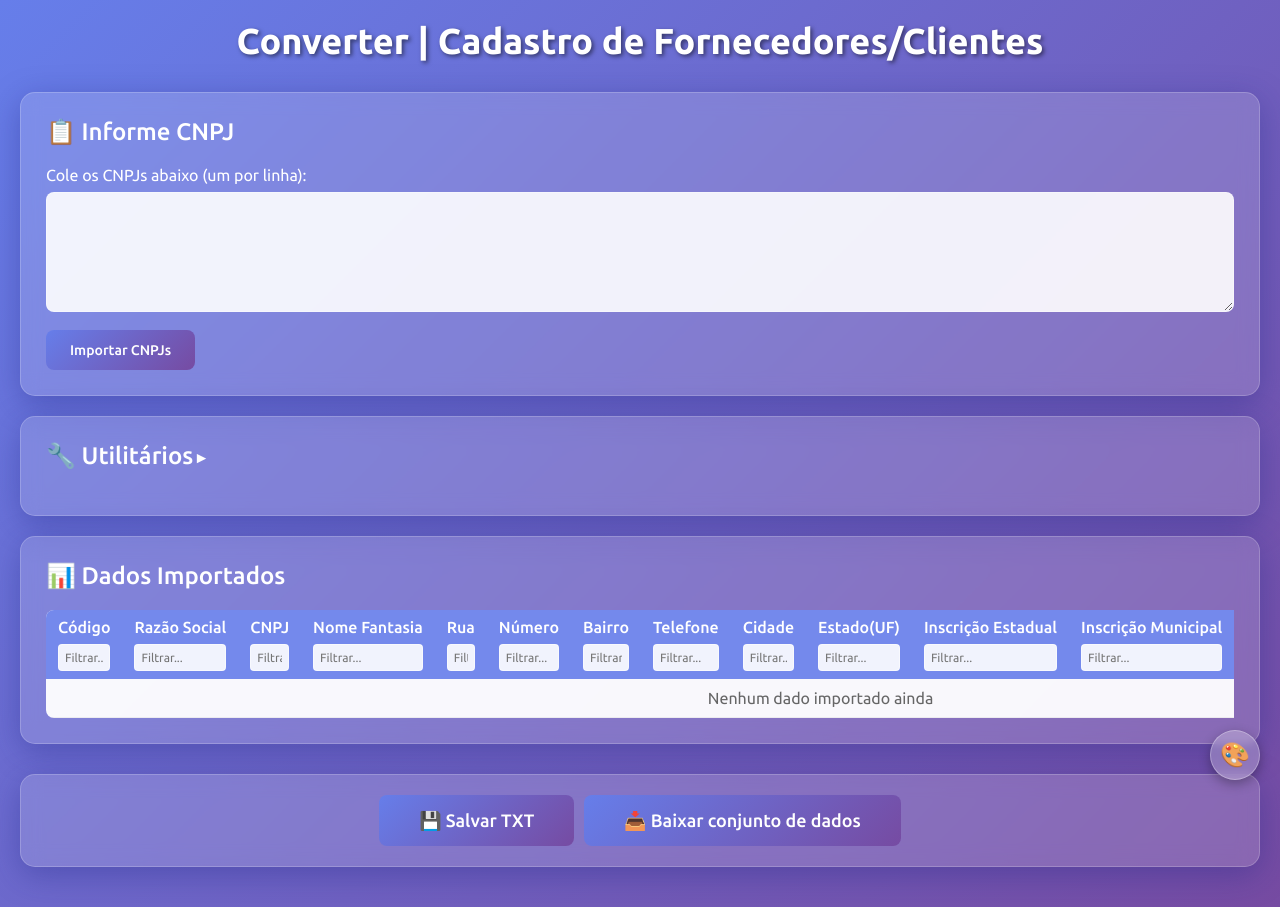
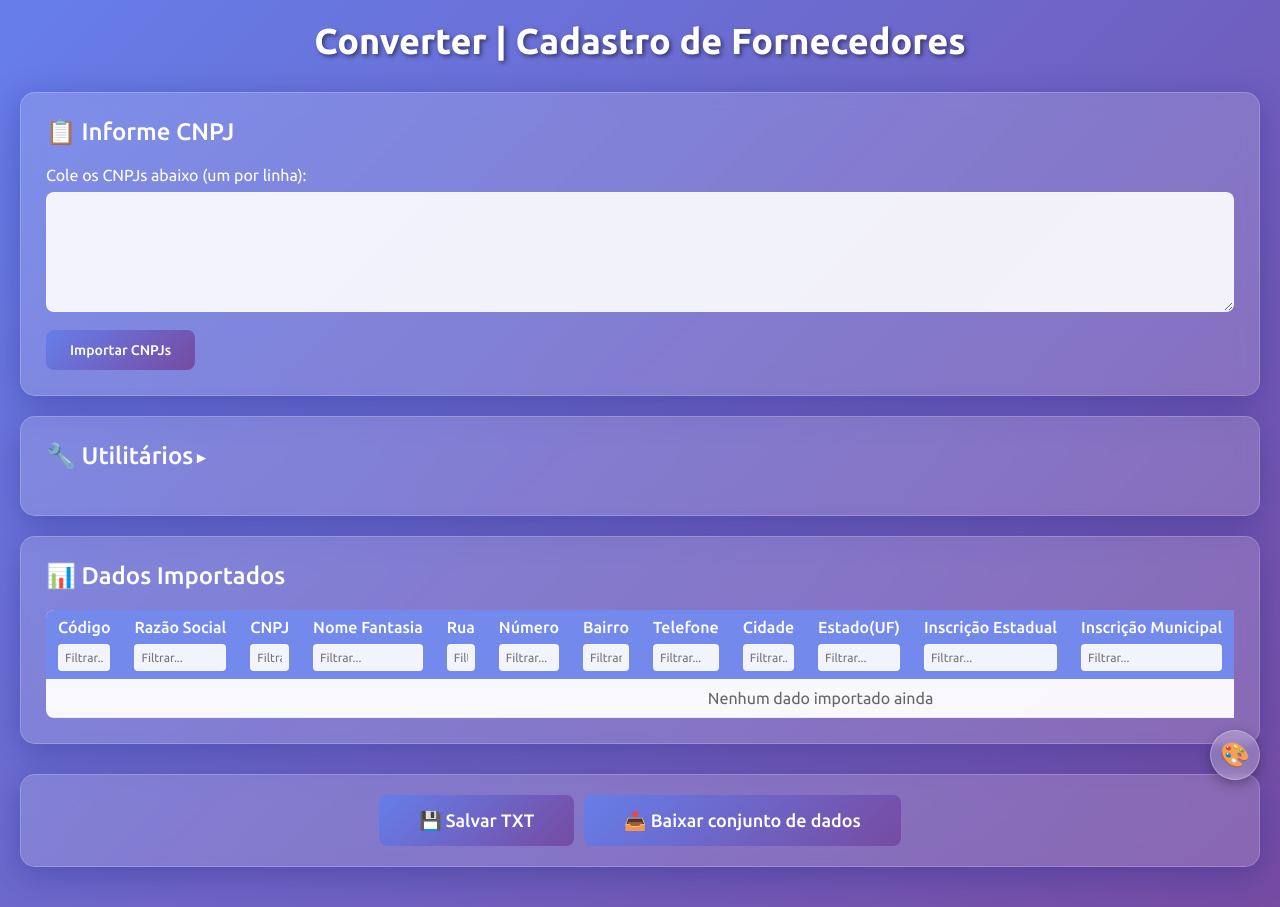
Before and after one commit to iramalho1980/converte_cliente_fornecedor, a plain HTML site: page index.html in a window 1280 px wide. Drawn offline with Linux system fonts and the light colour scheme.

Commit message:
Update index.html

```diff
--- a/index.html
+++ b/index.html
@@ -465,7 +465,7 @@
 </head>
 <body>
     <div class="container">
-        <h1 class="main-title">Converter | Cadastro de Fornecedores/Clientes</h1>
+        <h1 class="main-title">Converter | Cadastro de Fornecedores</h1>
         <!-- Quadro Informe CNPJ -->
         <div class="glass-panel">
             <h2>📋 Informe CNPJ</h2>
```
